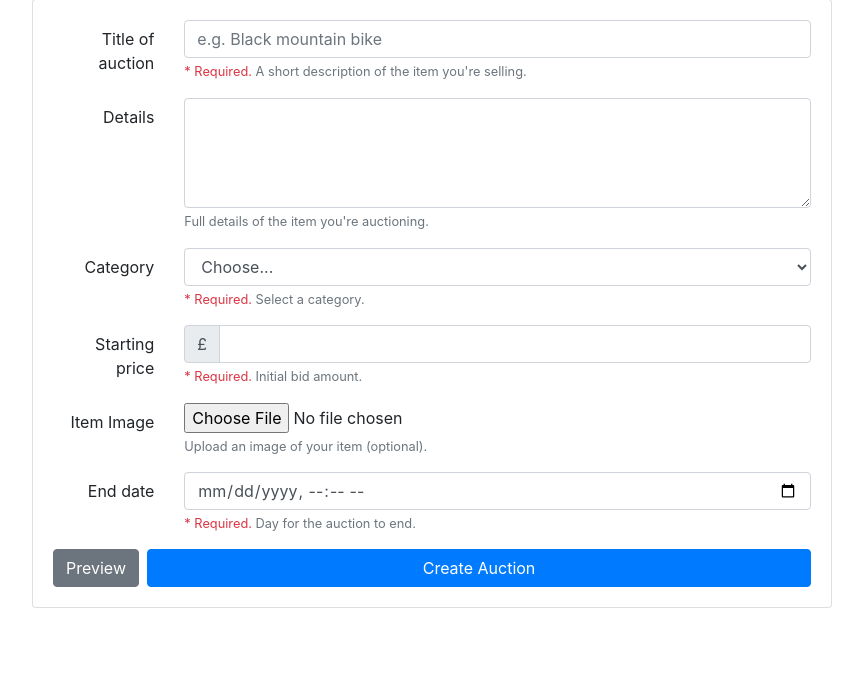
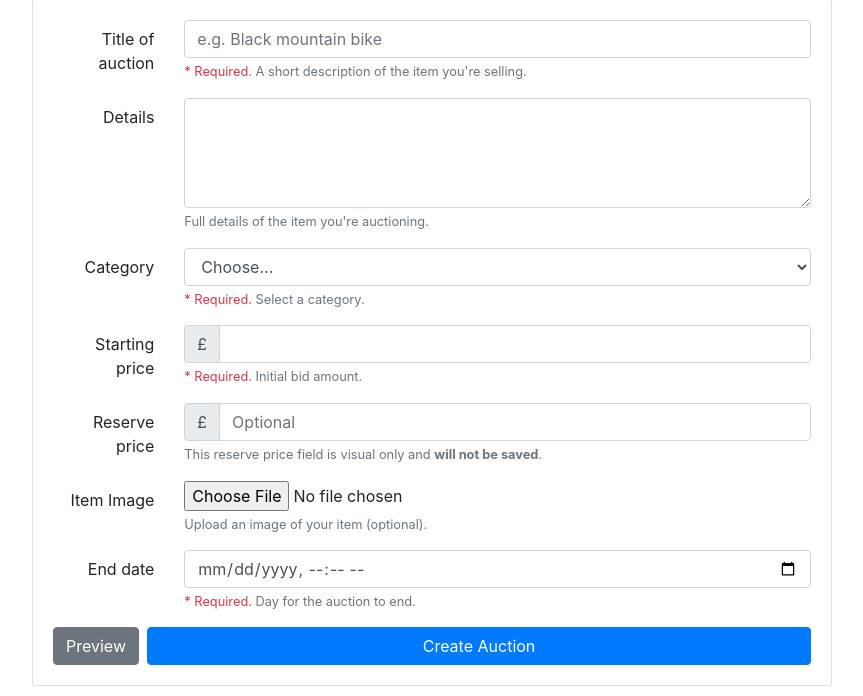
Before and after one commit to Woresy/auction, a PHP site: page /create_auction.php in a window 1280 px wide. Shown: the part 185-881 px from the top of the page, without its empty margins (208-1071 px from the left). Before the commit the page ends 793 px from the top, so only its background shows below. Run offline with PHP 8.4, Linux system fonts and the light colour scheme.

```diff
--- a/create_auction.php
+++ b/create_auction.php
@@ -73,6 +73,23 @@
             </small>
           </div>
         </div>
+
+        <!-- Reserve Price-->
+        <div class="form-group row">
+          <label for="auctionReservePrice" class="col-sm-2 col-form-label text-right">Reserve price</label>
+          <div class="col-sm-10">
+            <div class="input-group">
+              <div class="input-group-prepend">
+                <span class="input-group-text">£</span>
+              </div>
+              <input type="number" class="form-control" id="auctionReservePrice" placeholder="Optional">
+            </div>
+            <small class="form-text text-muted">
+              This reserve price field is visual only and <strong>will not be saved</strong>.
+            </small>
+          </div>
+        </div>
+
 
         <!-- Image upload -->
         <div class="form-group row">
```
